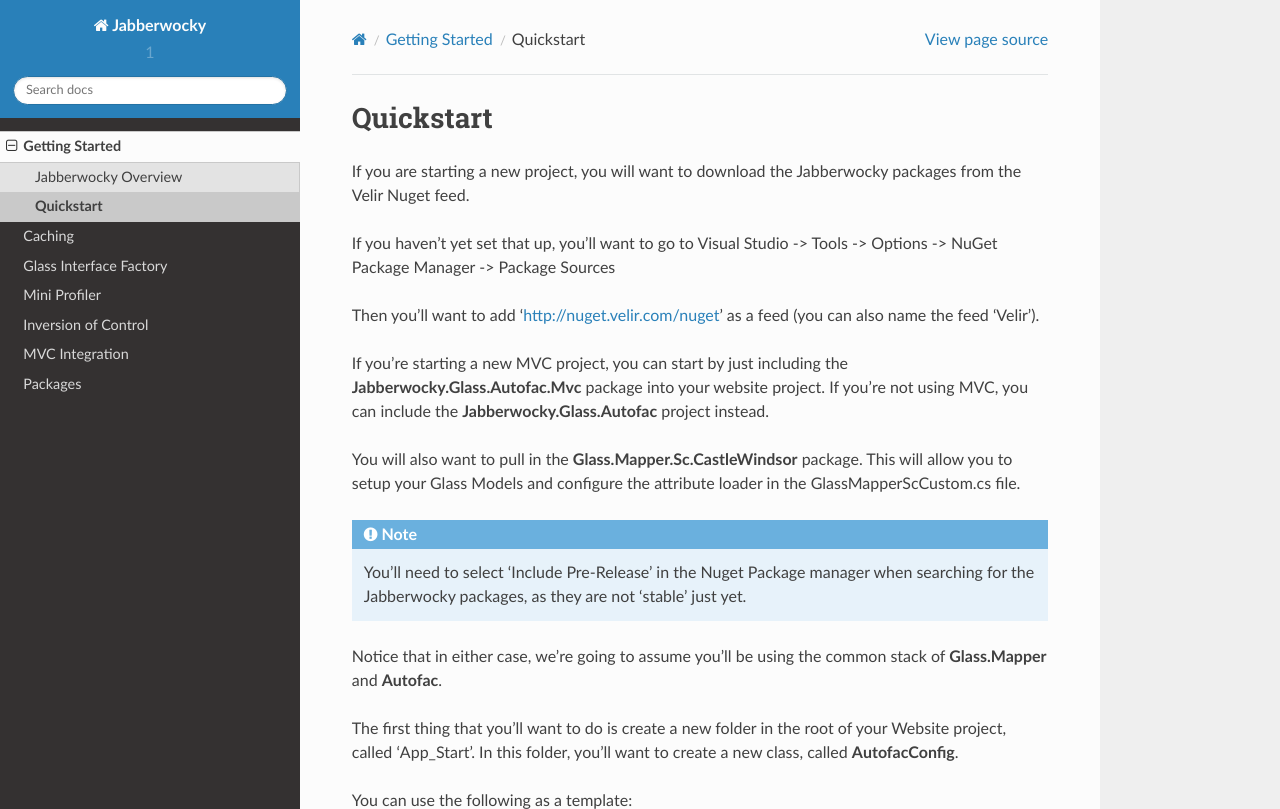
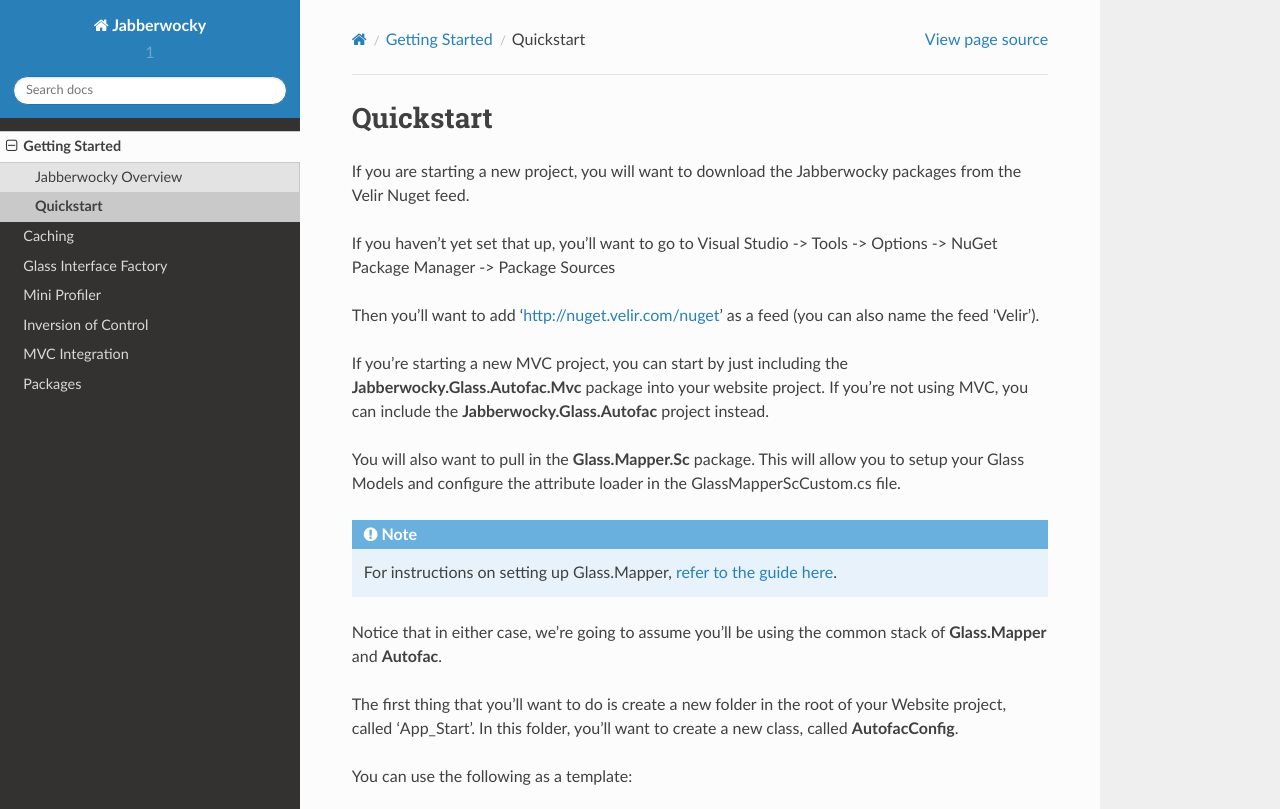
Before and after one commit to Velir/Jabberwocky-docs, a Sphinx documentation site: the page built from source/getting-started/quickstart.rst, in a window 1280 px wide and 1253 px high, cut to the strip 0-809 px from the top of the window. Built offline with Sphinx 7.4.7 and the Read the Docs theme 2.0.0, drawn with Linux system fonts in a browser that asks for light colours.

Commit message:
Updated the docs to reflect that Jabberwocky nuget packages are RTM

```diff
--- a/source/getting-started/quickstart.rst
+++ b/source/getting-started/quickstart.rst
@@ -10,9 +10,9 @@
 
 If you're starting a new MVC project, you can start by just including the **Jabberwocky.Glass.Autofac.Mvc** package into your website project.  If you're not using MVC, you can include the **Jabberwocky.Glass.Autofac** project instead.
 
-You will also want to pull in the **Glass.Mapper.Sc.CastleWindsor** package.  This will allow you to setup your Glass Models and configure the attribute loader in the GlassMapperScCustom.cs file.
+You will also want to pull in the **Glass.Mapper.Sc** package.  This will allow you to setup your Glass Models and configure the attribute loader in the GlassMapperScCustom.cs file.
 
-.. note:: You'll need to select 'Include Pre-Release' in the Nuget Package manager when searching for the Jabberwocky packages, as they are not 'stable' just yet.
+.. note:: For instructions on setting up Glass.Mapper, `refer to the guide here <http://glass.lu/Mapper/Sc/Tutorials/Tutorial1>`_.
 
 Notice that in either case, we're going to assume you'll be using the common stack of **Glass.Mapper** and **Autofac**.
 
```
